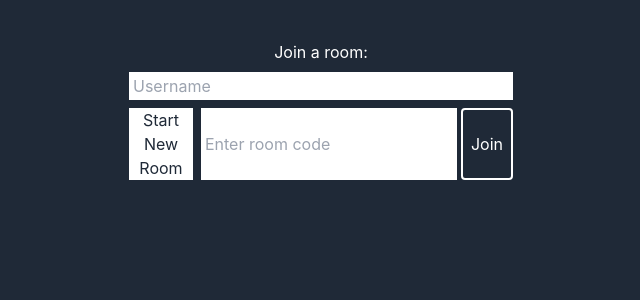
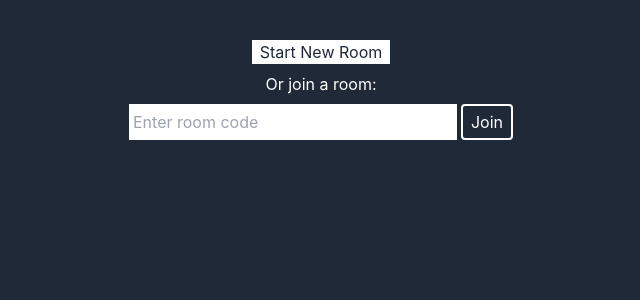
Before and after one commit to joeyiny/Pomodoro, a React (Create React App) app: page / in a window 1280 px wide. Shown: the top 300 px of the page, without its empty margins (319-959 px from the left). Built offline with nearby package versions, Linux system fonts and the light colour scheme; no server answers.

Commit message:
Remove username input on join screen

```diff
--- a/src/Components/JoinRoom.tsx
+++ b/src/Components/JoinRoom.tsx
@@ -14,31 +14,19 @@ const JoinRoom = () => {
   return (
     <div className="text-center bg-gray-800 min-h-screen">
       <div className="App-header text-white flex gap-2 flex-col w-96 m-auto py-10">
-        <p className="">Join a room:</p>
-        <input
-          className="text-gray-900 flex-grow px-1 py-0.5"
-          placeholder="Username"
-          type="text"
-          value={currentUserName}
-          onChange={(e) => setCurrentUserName(e.target.value)}
-        />
-        <div className="flex flex-row gap-x-2">
         <button
           onClick={() => {
-              socket.emit(
-                "create-room",
-                currentUserName,
-                (response: string) => {
+            socket.emit("create-room", currentUserName, (response: string) => {
               navigate("/" + response);
-                }
-              );
+            });
           }}
-            className="bg-white text-gray-800 px-2">
+          className="bg-white text-gray-800 w-max m-auto px-2">
           Start New Room
         </button>
-          <div className="flex-grow flex flex-row gap-1">
+        <p className="">Or join a room:</p>
+        <div className="flex-grow flex flex-row gap-1 w-full">
           <input
-              className="text-gray-900 px-1 py-0.5"
+            className="text-gray-900 px-1 flex-grow py-0.5"
             placeholder="Enter room code"
             type="text"
             value={roomCodeInput}
@@ -62,7 +50,6 @@ const JoinRoom = () => {
         </div>
       </div>
     </div>
-    </div>
   );
 };
 
```
Lines whose indentation alone changed are shown as unchanged.
